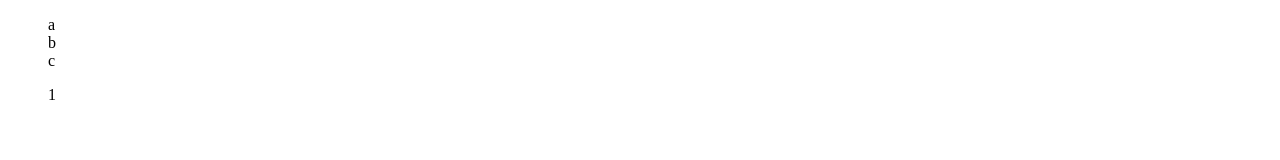
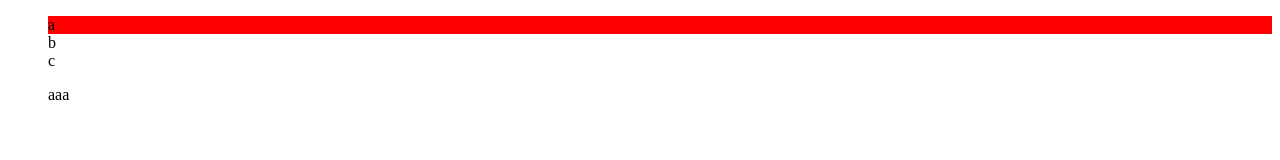
Before and after one commit to bomber063/from-MVC-to-MVVM-for-47, a plain HTML site: page v-for demo/jsbin.panerikibo.1.html in a window 1280 px wide. Drawn offline with nearby package versions, Linux system fonts and the light colour scheme.

Commit message:
可以继续增加CSS样式(v-for的最终效果)

```diff
--- a/v-for demo/jsbin.panerikibo.1.html
+++ b/v-for demo/jsbin.panerikibo.1.html
@@ -31,18 +31,25 @@ ol{
 let view = new Vue({
   el: '#app',
   data: {
-    select:1,
-    tabs:['a','b','c']
+    selected:'a',
+    tabs:[
+      {name:'a',content:'aaa'},
+      {name:'b',content:'bbb'},
+      {name:'c',content:'ccc'}
+    ]
   },
   template: `
 <div>
   <ol>
-      <li v-for='tab in tabs'>{{tab}}</li>
+      <li v-for='tab in tabs'
+      v-on:click='selected=tab.name'
+      v-bind:class='{active:selected===tab.name}'
+      >{{tab.name}}</li>
   </ol>
   <ol>
-      <li v-show='select===1'>1</li>
-      <li v-show='select===2'>2</li>
-      <li v-show='select===3'>3</li>
+      <li v-for='tab in tabs'
+      v-show='selected===tab.name'
+      >{{tab.content}}</li>
   </ol>
 </div>
 `,
```
Also changed, not shown: 1 other file.
